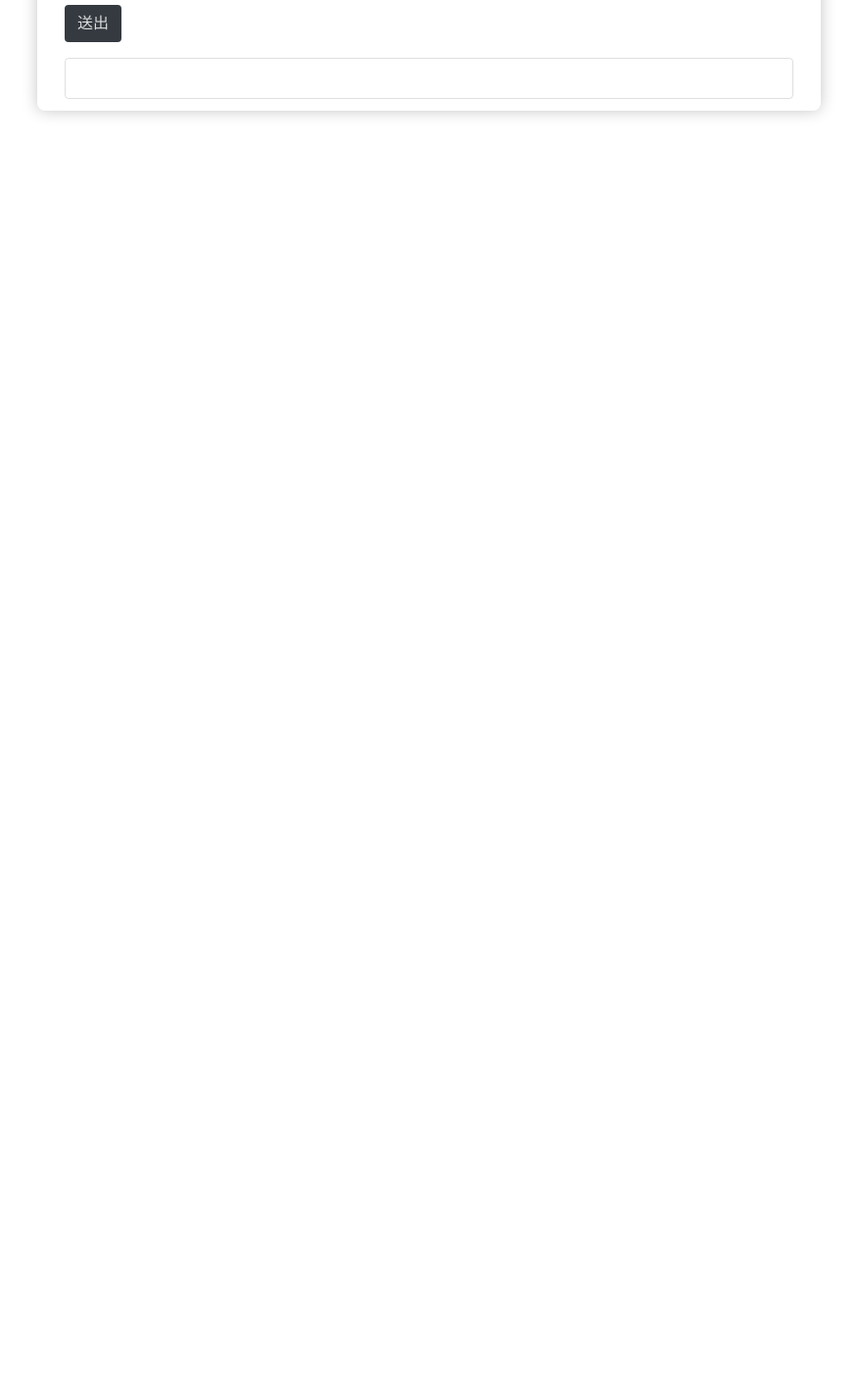
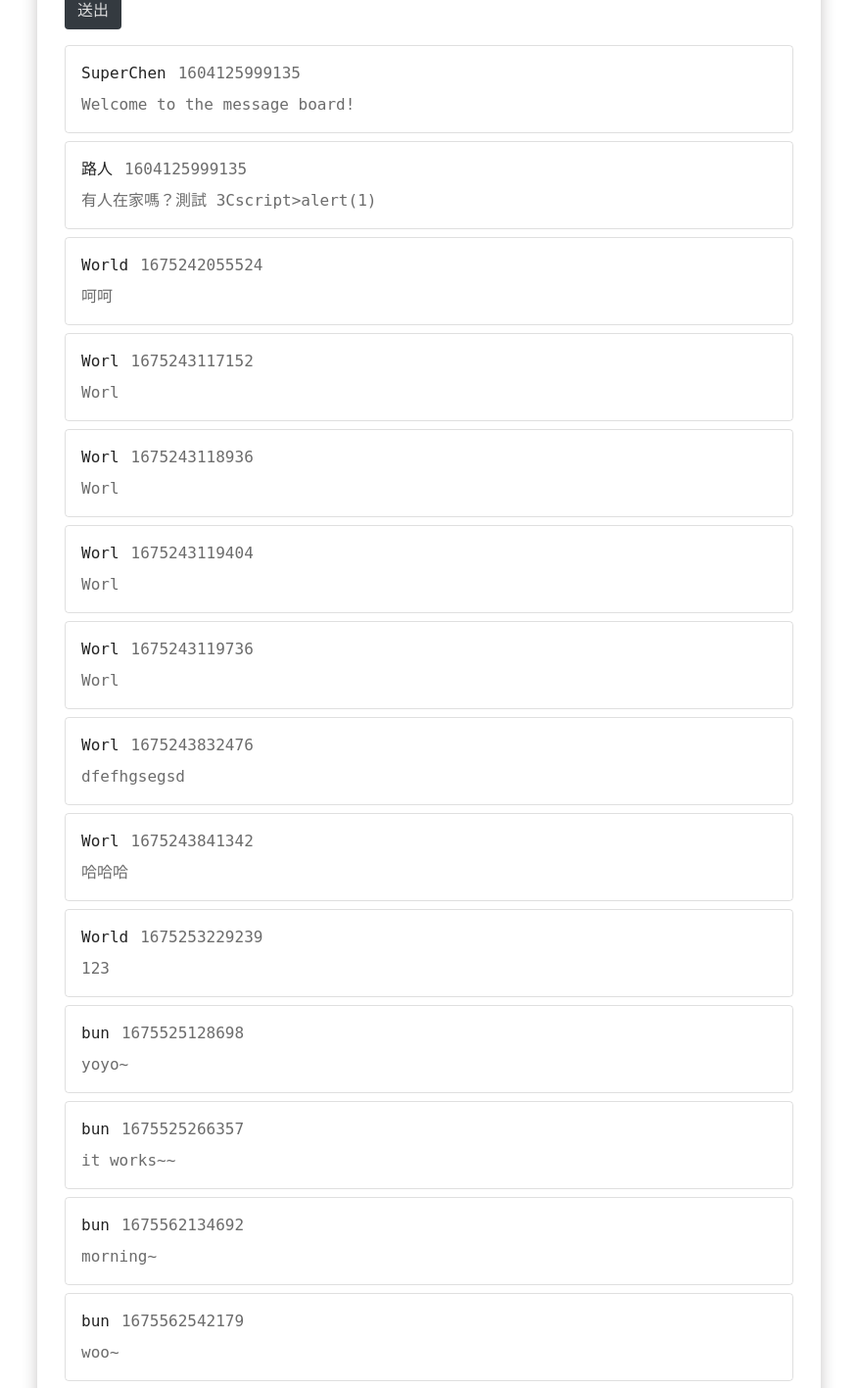
Before and after one commit to superchen0202/Blog-System, a React app: page / in a window 1280 px wide. Shown: the part 385-1802 px from the top of the page at 98% size, without its empty margins (202-1077 px from the left). Before the commit the page ends 800 px from the top, so only its background shows below. Built offline with nearby package versions, Linux system fonts and the light colour scheme; data requests are answered from the project's data file.

Commit message:
add the fetching data logic

```diff
--- a/db.json
+++ b/db.json
@@ -1,4 +1,108 @@
 {
+  "comments": [
+    {
+      "id": 1,
+      "author": "SuperChen",
+      "content": "Welcome to the message board!",
+      "createdAt": 1604125999135
+    },
+    {
+      "id": 2,
+      "author": "路人",
+      "content": "有人在家嗎？測試 3Cscript>alert(1)",
+      "createdAt": 1604125999135
+    },
+    {
+      "id": 5,
+      "author": "World",
+      "content": "呵呵",
+      "createdAt": 1675242055524
+    },
+    {
+      "id": 7,
+      "author": "Worl",
+      "content": "Worl",
+      "createdAt": 1675243117152
+    },
+    {
+      "id": 8,
+      "author": "Worl",
+      "content": "Worl",
+      "createdAt": 1675243118936
+    },
+    {
+      "id": 9,
+      "author": "Worl",
+      "content": "Worl",
+      "createdAt": 1675243119404
+    },
+    {
+      "id": 10,
+      "author": "Worl",
+      "content": "Worl",
+      "createdAt": 1675243119736
+    },
+    {
+      "id": 11,
+      "author": "Worl",
+      "content": "dfefhgsegsd",
+      "createdAt": 1675243832476
+    },
+    {
+      "id": 12,
+      "author": "Worl",
+      "content": "哈哈哈",
+      "createdAt": 1675243841342
+    },
+    {
+      "id": 13,
+      "author": "World",
+      "content": "123",
+      "createdAt": 1675253229239
+    },
+    {
+      "id": 14,
+      "author": "bun",
+      "content": "yoyo~",
+      "createdAt": 1675525128698
+    },
+    {
+      "id": 15,
+      "author": "bun",
+      "content": "it works~~",
+      "createdAt": 1675525266357
+    },
+    {
+      "id": 16,
+      "author": "bun",
+      "content": "morning~",
+      "createdAt": 1675562134692
+    },
+    {
+      "id": 17,
+      "author": "bun",
+      "content": "woo~",
+      "createdAt": 1675562542179
+    },
+    {
+      "id": 18,
+      "author": "bun",
+      "content": "555~",
+      "createdAt": 1675562597972
+    },
+    {
+      "id": 19,
+      "author": "bun",
+      "content": "777",
+      "createdAt": 1675567783748
+    },
+    {
+      "id": 20,
+      "author": "Heidi",
+      "content": "123",
+      "createdAt": 1678169408774
+    }
+  ],
   "posts": [
     {
       "id": 1,
--- a/package.json
+++ b/package.json
@@ -9,7 +9,7 @@
     "clean": "rm -rf dist",
     "prettier": "prettier -w ./src",
     "plop": "plop --plopfile ./internal/plop/index.js",
-    "server": "json-server --watch db.json --port 3004 -d 1500"
+    "server": "json-server --watch db.json --port 3000 -d 1500"
   },
   "author": "chensuper0202@gmail.com",
   "license": "ISC",
--- a/src/components/Message/Message.module.scss
+++ b/src/components/Message/Message.module.scss
@@ -3,6 +3,9 @@
   border: 1px solid rgba(0, 0, 0, 0.125);
   padding: 16px;
   border-radius: 4px;
+  & + & {
+    margin-top: 8px;
+  }
 }
 
 .message-head{
--- a/src/components/Message/Message.tsx
+++ b/src/components/Message/Message.tsx
@@ -1,15 +1,19 @@
 import React from 'react';
 import style from './Message.module.scss';
 
-type MessageProps = {
+export type MessageProps = {
   author?: string,
-  time?: string,
-  children?: string,
+  createdAt?: string,
+  content?: string,
 };
 
 const Message: React.FC<MessageProps> = (props) => {
 
-  const { author, time, children } = props;
+  const {
+          author = "蘇柏丞",
+          createdAt = "2023-10-25",
+          content = "幹",
+        } = props;
 
   return (
 
@@ -17,11 +21,11 @@ const Message: React.FC<MessageProps> = (props) => {
 
       <div className={style["message-head"]}>
         <div className={style["message-author"]}> {author} </div>
-      <div> {time} </div>
+        <div> {createdAt} </div>
       </div>
 
       <div className={style["message-body"]}>
-      {children}
+        {content}
       </div>
 
     </div>
--- a/src/components/MessageBoard/MessageBoard.module.scss
+++ b/src/components/MessageBoard/MessageBoard.module.scss
@@ -41,3 +41,8 @@
 .message-list{
   margin-top: 16px;
 }
+
+.message-error{
+  margin-top: 16px;
+  color: #db4c3f;
+}
--- a/src/components/MessageBoard/MessageBoard.tsx
+++ b/src/components/MessageBoard/MessageBoard.tsx
@@ -1,10 +1,27 @@
-import React from 'react';
+import React, { useState, useEffect } from 'react';
 import style from './MessageBoard.module.scss';
-import Message from '../Message/Message';
+import Message, { MessageProps } from '../Message/Message';
+import { fetchComments } from '@/service/api';
+import Loading from '../shared/Loading';
 
-type MessageBoardProps = {};
+const MessageBoard: React.FC = (props) => {
 
-const MessageBoard: React.FC<MessageBoardProps> = (props) => {
+  const [messageApiError, setMessageApiError] = useState<string>();
+  const [messages, setMessages] = useState<MessageProps[]>([]);
+  const [isLoading, setIsLoading] = useState(true);
+
+  useEffect(() => {
+
+      fetchComments()
+      .then((comments)=>{
+        setMessages(comments);
+        setIsLoading(false);
+      })
+      .catch((error)=>{
+        setMessageApiError(error.message);
+      })
+
+  }, [])
 
   return (
 
@@ -12,7 +29,9 @@ const MessageBoard: React.FC<MessageBoardProps> = (props) => {
 
       <h1 className={style.title}>留言板</h1>
 
+      {/* 留言表單 */}
       <form action="#" method='get' className={style["message-form"]}>
+
         <div>留言內容</div>
 
         <textarea rows={10} className={style["message-text-area"]}/>
@@ -22,12 +41,36 @@ const MessageBoard: React.FC<MessageBoardProps> = (props) => {
         </button>
       </form>
 
+      {/* 錯誤訊息 */}
+      {
+        messageApiError && (
+          <div className={style["message-error"]}>
+            { messageApiError }
+          </div>
+        )
+      }
+
+      {/* 留言內容 */}
       <div className={style["message-list"]}>
-        <Message/>
+        {
+          isLoading? <Loading/> : messages.map((message, index) => {
+
+            const { author, createdAt, content} = message;
+
+            return(
+                    <Message key={index}
+                             author = {author}
+                             createdAt = {createdAt}
+                             content = {content}
+                     />
+                  )
+          })
+        }
       </div>
 
     </div>
   )
+
 };
 
 export default React.memo(MessageBoard);
--- /dev/null
+++ b/src/components/shared/Loading.tsx
@@ -0,0 +1,28 @@
+const Loading: React.FC = () => {
+
+  return (
+
+    <svg
+      className="animate-spin h-10 w-10 text-gray-400"
+      xmlns="http://www.w3.org/2000/svg"
+      fill="none"
+      viewBox="0 0 24 24"
+    >
+      <circle
+        className="opacity-25"
+        cx="12"
+        cy="12"
+        r="10"
+        stroke="currentColor"
+        strokeWidth="4"
+      ></circle>
+      <path
+        className="opacity-75"
+        fill="currentColor"
+        d="M4 12a8 8 0 018-8V0C5.373 0 0 5.373 0 12h4zm2 5.291A7.962 7.962 0 014 12H0c0 3.042 1.135 5.824 3 7.938l3-2.647z"
+      ></path>
+    </svg>
+  );
+};
+
+export default Loading;
--- a/src/css/app.scss
+++ b/src/css/app.scss
@@ -1,81 +1,13 @@
-/* setting twd css variable*/
-:root {
-  /* var name should be start with -- prefix */
-  --color: #fff;
-  --bgc: #3e3e3e;
-  --fontSize: 24px;
-}
-
 @tailwind base;
 @tailwind components;
 @tailwind utilities;
 
-/*
-設定無效
-ps:不能與JIT模式共用
-*/
-/*
-@variants group-hover, hover, focus{
-    .banana{
-        color: yellow;
-    }
-}
-//*/
+@layer components {
 
-/*覆蓋原本 base 的設定*/
-@layer base {
-  /*
-        1. @layer 圖層的語法，把 base 的 h1 樣式改掉。
-        2. 使用 @apply 允許修改整個 h1 的內容，@apply 有點像是把想要的樣式合併起來，類似拆模組的概念。
-    */
-  /*
-    h1 {
-        @apply text-6xl text-green-700 my-5;
-    }
-    //*/
-
-  /*覆蓋預設文字樣式、自訂文字樣式*/
-  @font-face {
-    font-family: Proxima Nova;
-    font-weight: 500;
-    src: 'url(/fonts/proxima-nova/500-medium.woff) format("woff")';
-  }
-
-  /*
-    body{
-        @apply bg-gray-300 dark:bg-black
-    }
-    */
-}
-
-/* on/off the comment block to observe the customized class name effective or not.*/
-/* @apply directives to compose the twd css class name to customized component. */
-
-@layer components {
   /* Transform Card */
   .card {
     @apply absolute h-full w-full transform rounded-2xl shadow-xl;
     backface-visibility: hidden;
-  }
-
-  .touch {
-    @apply cursor-pointer;
-    background-image: url("https://picsum.photos/300/300?people=10");
-    background-position: center center;
-    background-size: cover;
-  }
-
-  /* 翻轉屬性 */
-  .transform-style-3d {
-    transform-style: preserve-3d;
-  }
-  /* 滑鼠移過去 轉180度 */
-  .transform-style-3d:hover {
-    transform: rotateY(180deg);
-  }
-  /* 滑鼠離開卡片時 轉回來 180度 */
-  .transform-rotateY-180 {
-    transform: rotateY(180deg);
   }
 
   /* CommentArea*/
@@ -86,91 +18,4 @@ ps:不能與JIT模式共用
   .btn-focus {
     @apply duration-300 hover:bg-green-500 focus:outline-none focus:ring-2 focus:ring-white focus:ring-offset-2;
   }
-
-  .input {
-    @apply mr-3 w-[600px] rounded-md p-4;
-  }
-
-  .input-focus {
-    @apply duration-300 focus:outline-none focus:ring-2 focus:ring-blue-400 focus:ring-offset-2;
-  }
-
-  /* public */
-  /*
-    .btn {
-        @apply py-2 px-4 text-white font-semibold rounded-lg shadow-md;
-    }
-    .btn:focus {
-        @apply outline-none ring-2 ring-opacity-75;
-    }
-    */
-
-  /* green */
-  /*
-    .btn-green {
-        @apply bg-green-500;
-    }
-    .btn-green:hover {
-        @apply bg-green-700;
-    }
-    .btn-green:focus {
-        @apply ring-green-400;
-    }
-    */
-
-  /* blue */
-  /*
-    .btn-blue {
-        @apply bg-blue-500;
-    }
-    .btn-blue:hover {
-        @apply bg-blue-700;
-    }
-    .btn-blue:focus {
-        @apply ring-blue-400;
-    }
-    */
 }
-
-/* 新增功能：自訂樣式 */
-@layer utilities {
-  /* V3.0 似乎已棄用 variants設定，可直接在template使用 */
-  /* responsive */
-  .scroll-snap-none {
-    scroll-snap-type: none;
-  }
-
-  .scroll-snap-x {
-    scroll-snap-type: x;
-  }
-
-  .scroll-snap-y {
-    scroll-snap-type: y;
-  }
-
-  /* Pseudo-classes(偽類): hover, focus... */
-  /*
-    .btn {
-        @apply px-4 py-2 rounded border-transparent text-white;
-    }
-
-    .btn-red {
-        @apply bg-red-500 border-red-600 border-2;
-    }
-
-    .btn-hover {
-        @apply bg-red-700;
-    }
-
-    .btn-focus {
-        @apply border-red-400 border-2;
-    }
-    */
-}
-
-/* apply var(...) to call the variable */
-.test-var {
-  color: var(--color);
-  background-color: var(--bgc);
-  font-size: var(--fontSize);
-}
--- a/src/css/style.scss
+++ b/src/css/style.scss
@@ -1,95 +1 @@
 @import "./app.scss";
-
-html {
-  font-size: 135%;
-}
-
-body {
-  font-family: Helvetica, Verdana, Arial, "微軟正黑體", "Microsoft JhengHei",
-    "儷黑 Pro", "LiHei Pro", sans-serif;
-}
-
-section {
-  border: 2px solid #bdc3c7;
-  margin: 10px 0;
-  padding: 10px;
-  border-radius: 8px;
-  position: relative;
-
-  &[data-name] {
-    padding: 1.8rem 1rem 1rem;
-
-    &::before {
-      z-index: 1;
-      content: attr(data-name);
-      pointer-events: none;
-      border-radius: 0.25rem;
-      padding: 0.2rem;
-      position: absolute;
-      top: 0;
-      left: 0;
-      color: white;
-      background-color: #27ae60;
-      font-size: 22px;
-    }
-
-    section[data-name]::before {
-      background-color: #3498db;
-      font-size: 18px;
-    }
-  }
-}
-
-$COLORS: #3498db, #9b59b6, #e67e22, #34495e;
-
-@each $color in $COLORS {
-  $i: index($COLORS, $color);
-
-  section[data-name].style-#{$i}::before {
-    background-color: $color !important;
-  }
-}
-
-.my-btn {
-  border: 2px solid black;
-  background-color: white;
-  font-size: 20px;
-  font-weight: bold;
-  padding: 6px 24px;
-  transition: all 0.2s;
-  border-radius: 50px;
-  cursor: pointer;
-
-  &:hover {
-    background-color: #e3e3e3;
-  }
-
-  &:active {
-    box-shadow: 0 0 4px 0px rgba(0, 0, 0, 0.7);
-  }
-}
-
-.button {
-  position: relative;
-  padding: 14px 28px;
-  border: 3px solid #bdc3c7;
-  box-shadow: 0 6px 0 #7f8c8d;
-  background-color: #ecf0f1;
-  border-radius: 10px;
-  color: black;
-  text-align: center;
-  font-size: 24px;
-  font-weight: bold;
-  cursor: pointer;
-  margin-bottom: 5px;
-  transition: transform 0.35s, box-shadow 0.35s;
-}
-
-.button:active {
-  transform: translateY(3px);
-  box-shadow: 0 3px 0 #95a5a6;
-}
-
-.button + .button {
-  margin-right: 15px;
-}
```
Also changed, not shown: src/service/api.ts (+13 -9 lines). Lines whose indentation alone changed are shown as unchanged.
